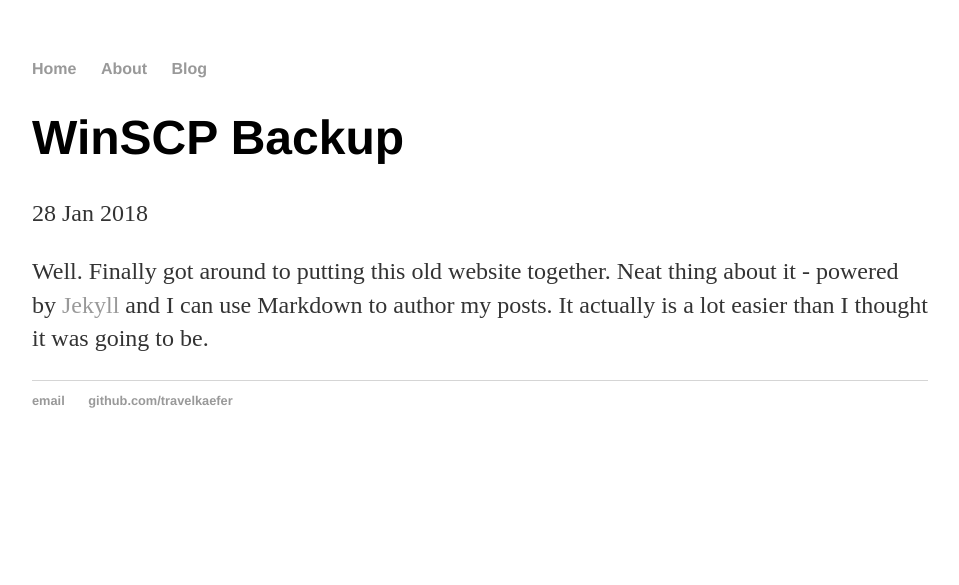
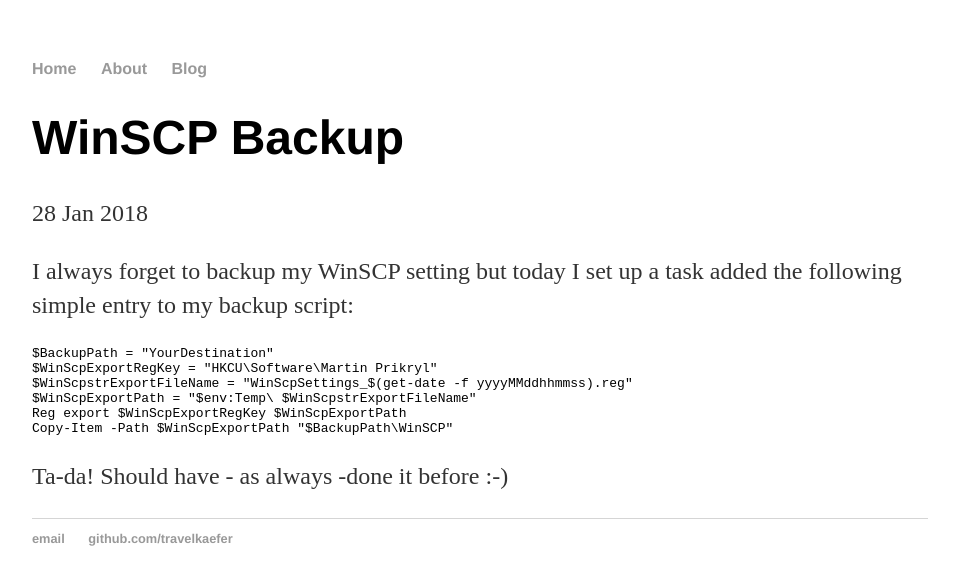
Before and after one commit to travelkaefer/travelkaefer.github.io, a Jekyll site: the page built from _posts/2018-01-28-winscp.md, in a window 1280 px wide. Shown: the top 585 px of the page, without its empty margins (160-1119 px from the left). Built offline with Jekyll 4.4.1, drawn with Linux system fonts in a browser that asks for light colours.

Commit message:
triple backticks

````diff
--- a/_posts/2018-01-28-winscp.md
+++ b/_posts/2018-01-28-winscp.md
@@ -4,6 +4,13 @@
 date: 2018-01-28
 ---
 
-Well. Finally got around to putting this old website together.
-Neat thing about it - powered by [Jekyll](http://jekyllrb.com) and I can use Markdown to author my posts.
-It actually is a lot easier than I thought it was going to be.
+I always forget to backup my WinSCP setting but today I set up a task added the following simple entry to my backup script:
+```
+$BackupPath = "YourDestination"
+$WinScpExportRegKey = "HKCU\Software\Martin Prikryl"
+$WinScpstrExportFileName = "WinScpSettings_$(get-date -f yyyyMMddhhmmss).reg"
+$WinScpExportPath = "$env:Temp\ $WinScpstrExportFileName"
+Reg export $WinScpExportRegKey $WinScpExportPath
+Copy-Item -Path $WinScpExportPath "$BackupPath\WinSCP"
+```
+Ta-da! Should have - as always -done it before :-)
````
